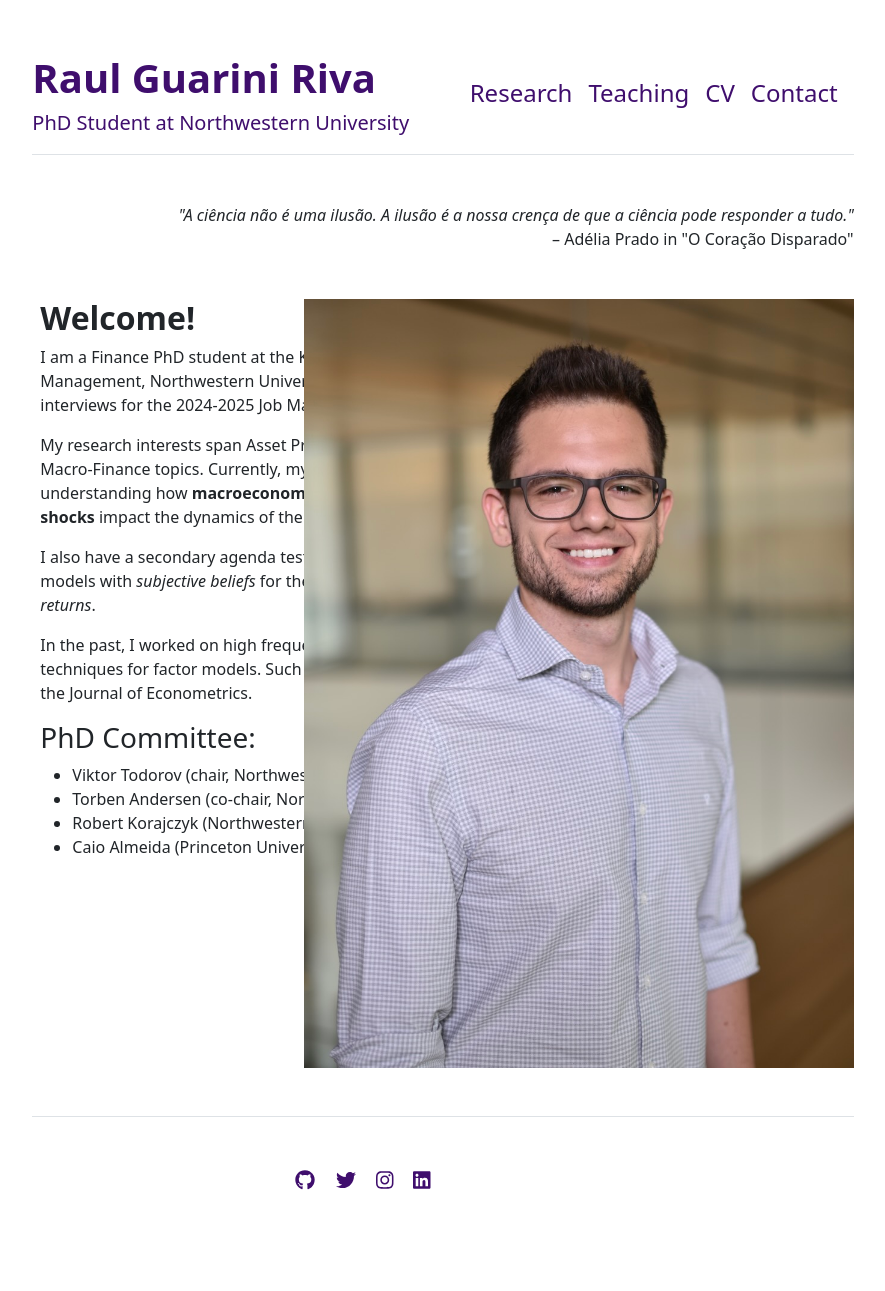
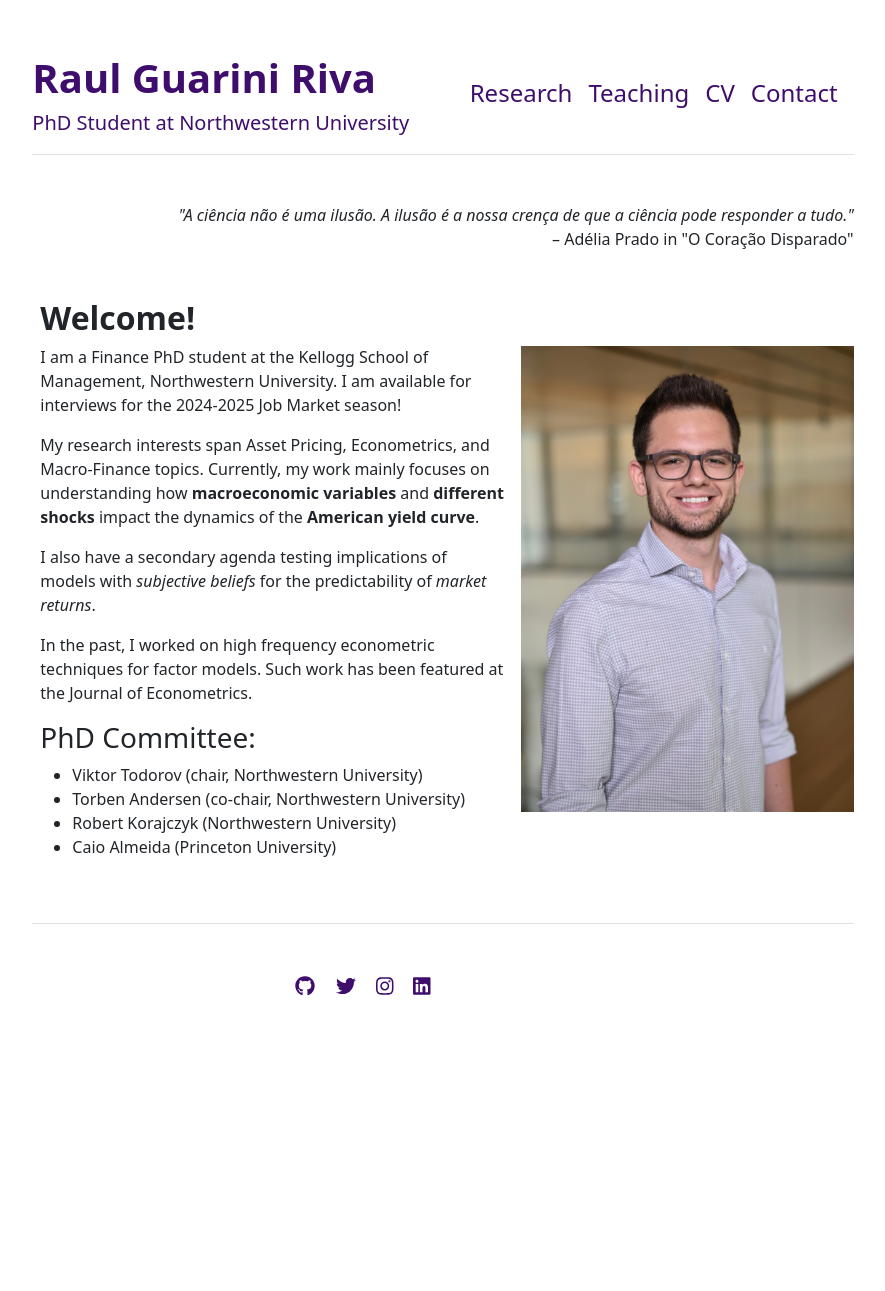
Before and after one commit to rgriva/rgriva.github.io, a Jekyll site: the page built from index.md, in a window 1280 px wide. Shown: the whole page, without its empty margins (197-1082 px from the left). Built offline with Jekyll 4.4.1, drawn with Linux system fonts in a browser that asks for light colours; after the commit the page ends 1098 px from its top, so only the background shows below that.

Commit message:
Made front picture fluid in HTML

```diff
--- a/_layouts/home.html
+++ b/_layouts/home.html
@@ -22,7 +22,7 @@ layout: default
 
 <div class="row g-3 mb-5">
   <div class="col-md-5 order-md-2 d-flex align-items-center justify-content-end">
-    <img src="{{ site.github.url }}/assets/img/Riva_Raul_Fall2019_Small.jpeg" alt="Home" style="width: 550px; height: auto;">
+    <img src="{{ site.github.url }}/assets/img/Riva_Raul_Fall2019_Small.jpeg" alt="Home" class="img-fluid mb-3" style="width: 550px; height: auto;">
   </div>
   <div class="col-md-7 order-md-1 ps-3">
     <h2 class="fw-bold">Welcome!</h2>
```
